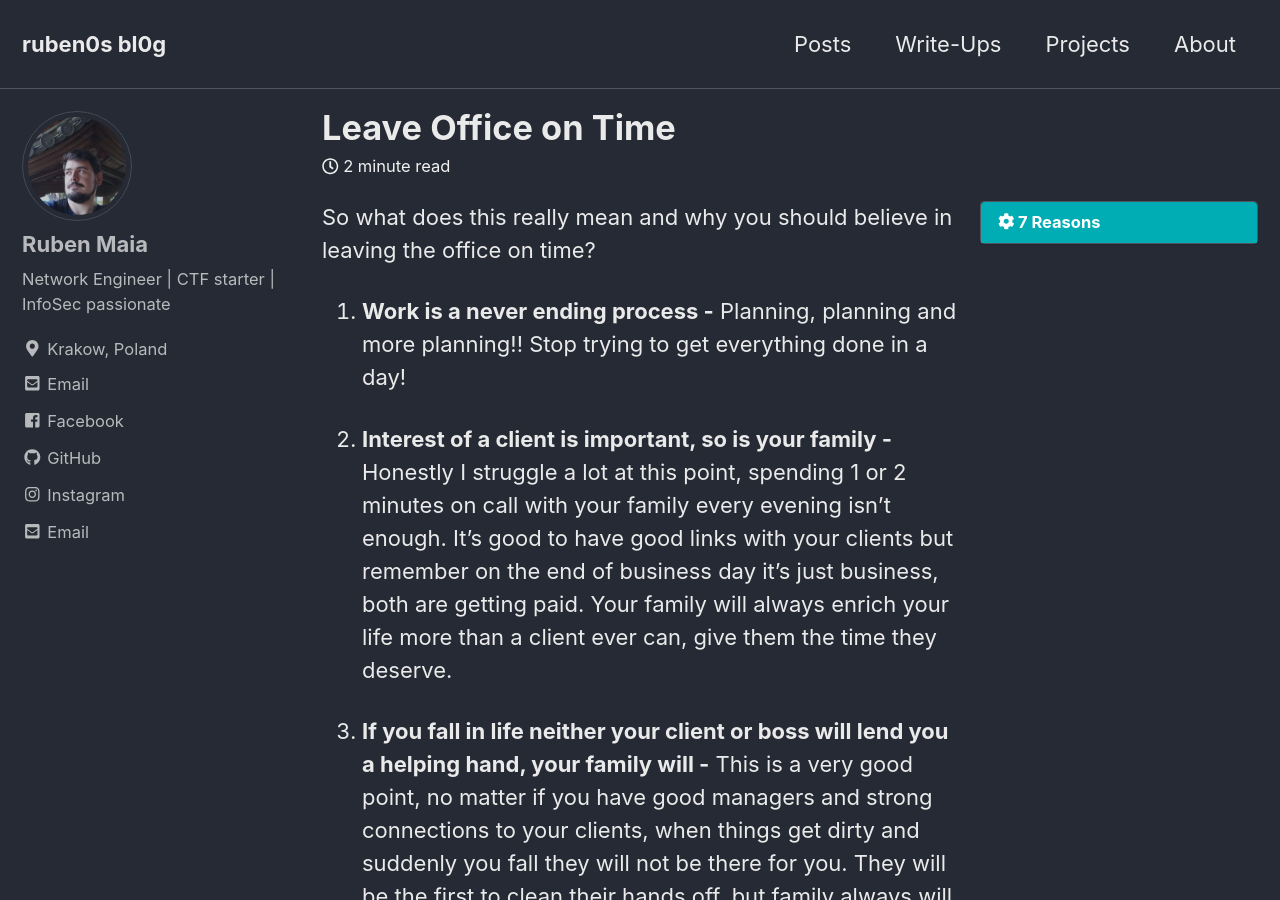
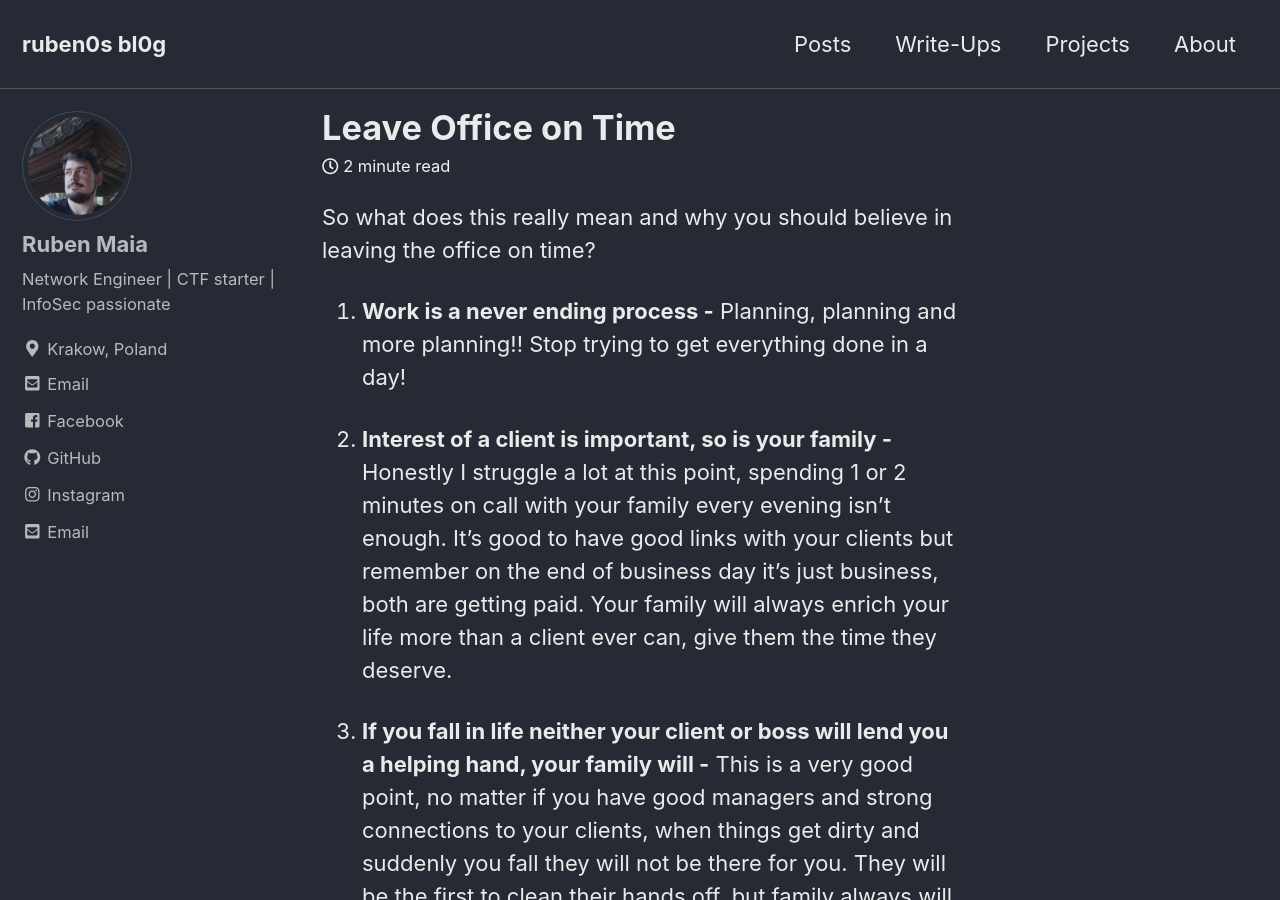
Before and after one commit to rbnmaia/rbnmaia.github.io, a Jekyll site: the page built from _posts/2018-11-17-lessons.md, in a window 1280 px wide and 900 px high. Built offline with Jekyll 4.4.1, drawn with Linux system fonts in a browser that asks for light colours; cached includes are drawn as plain includes.

Commit message:
Update 2018-11-17-lessons.md

```diff
--- a/_posts/2018-11-17-lessons.md
+++ b/_posts/2018-11-17-lessons.md
@@ -1,8 +1,5 @@
 ---
 title: Leave Office on Time
-toc: true
-toc_label: "7 Reasons"
-toc_icon: "cog"
 ---
 
 So what does this really mean and why you should believe in leaving the office on time?
```
